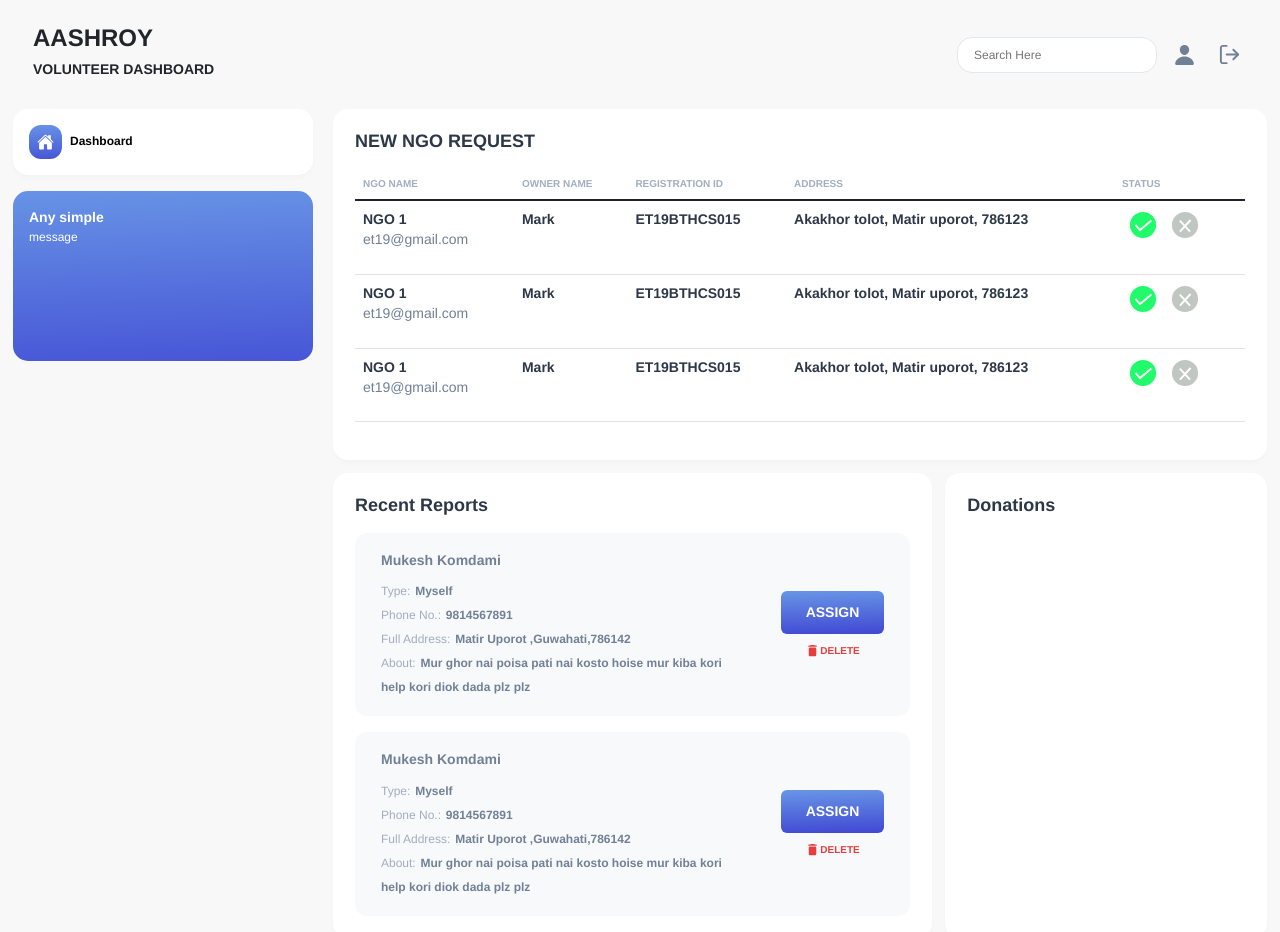
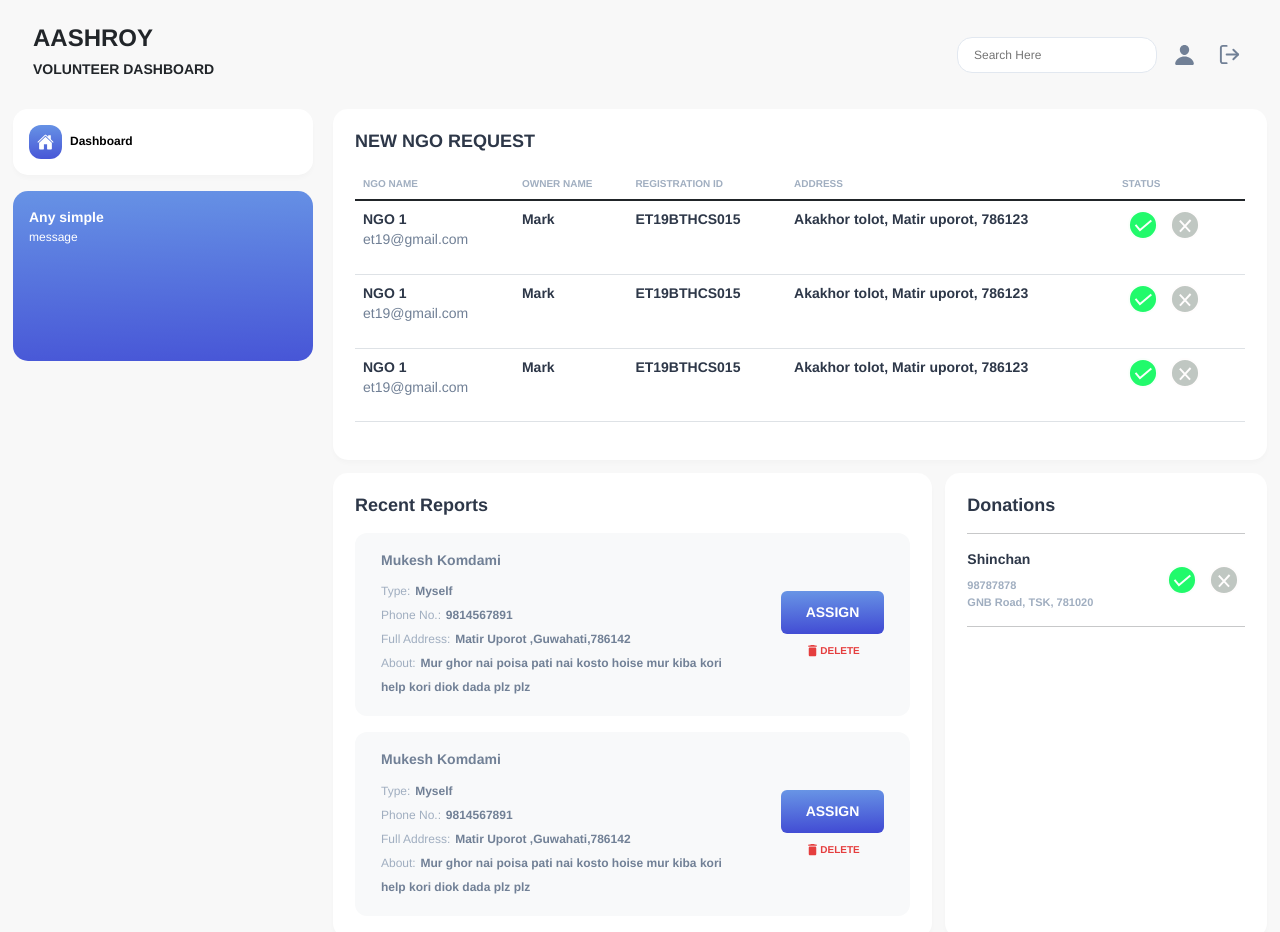
Before and after one commit to Marg-team/frontend, a React (Create React App) app: page /admin in a window 1280 px wide. Shown: the top 932 px of the page. Built offline with nearby package versions, Linux system fonts and the light colour scheme.

Commit message:
donation tile added

```diff
--- a/src/ui/screens/admin/Admin.js
+++ b/src/ui/screens/admin/Admin.js
@@ -6,6 +6,7 @@ import AdminSidebar from './components/adminSidebar/AdminSidebar';
 import * as styles from './Admin.module.css'
 import AdminTable from './components/adminTable/AdminTable';
 import ReportTile from './components/reportTile/ReportTile';
+import DonationTile from './components/donationTile/DonationTile';
 
 export default function Admin() {
     const [type, setType] = useState(null);
@@ -33,11 +34,11 @@ export default function Admin() {
                         <AdminCard className={styles.report} title="Recent Reports">
                             <ReportTile/>
                             <ReportTile/>
-
                         </AdminCard>
 
                         <AdminCard className={styles.donation} title="Donations">
-
+                            <hr/>
+                            <DonationTile/>
                         </AdminCard>
                     </div>
                 </div>
--- a/src/ui/screens/admin/components/adminTable/AdminTable.js
+++ b/src/ui/screens/admin/components/adminTable/AdminTable.js
@@ -37,7 +37,6 @@ export default function AdminTable() {
                                         <path d="M30 15.5001C30 23.5083 23.5081 30.0001 15.5 30.0001C7.49187 30.0001 1 23.5083 1 15.5001C1 7.49199 7.49187 1.00012 15.5 1.00012C23.5081 1.00012 30 7.49199 30 15.5001Z" fill="#C0C7C2"/>
                                         <path d="M10.1423 10.9039L20.7331 22.32M10.2628 22.3244L21.2628 10.3244M30 15.5001C30 23.5083 23.5081 30.0001 15.5 30.0001C7.49187 30.0001 1 23.5083 1 15.5001C1 7.49199 7.49187 1.00012 15.5 1.00012C23.5081 1.00012 30 7.49199 30 15.5001Z" stroke="#FFFDFD" stroke-width="2"/>
                                     </svg>
-
                                 </button>
                             </td>
                         </tr>
--- /dev/null
+++ b/src/ui/screens/admin/components/donationTile/DonationTile.js
@@ -0,0 +1,31 @@
+import React from 'react'
+import * as styles from './DonationTile.module.css'
+
+export default function DonationTile() {
+    return (
+        <>
+        <div className={styles.tile}>
+            <div className={styles.contents}>
+                <h4>Shinchan</h4>
+                <span>98787878</span>
+                <span>GNB Road, TSK, 781020</span>
+            </div>
+            <div className={styles.buttons}>
+                <button>
+                    <svg width="31" height="31" viewBox="0 0 31 31" fill="none" xmlns="http://www.w3.org/2000/svg">
+                        <path d="M30 15.5001C30 23.5083 23.5081 30.0001 15.5 30.0001C7.49187 30.0001 1 23.5083 1 15.5001C1 7.49199 7.49187 1.00012 15.5 1.00012C23.5081 1.00012 30 7.49199 30 15.5001Z" fill="#21FA6B"/>
+                        <path d="M7.76822 15.3599L12.7682 21.3599M11.5799 21.5135L24.1314 10.956M30 15.5001C30 23.5083 23.5081 30.0001 15.5 30.0001C7.49187 30.0001 1 23.5083 1 15.5001C1 7.49199 7.49187 1.00012 15.5 1.00012C23.5081 1.00012 30 7.49199 30 15.5001Z" stroke="#F9FFFB" stroke-width="2"/>
+                    </svg>
+                </button>
+                <button>
+                    <svg width="31" height="31" viewBox="0 0 31 31" fill="none" xmlns="http://www.w3.org/2000/svg">
+                        <path d="M30 15.5001C30 23.5083 23.5081 30.0001 15.5 30.0001C7.49187 30.0001 1 23.5083 1 15.5001C1 7.49199 7.49187 1.00012 15.5 1.00012C23.5081 1.00012 30 7.49199 30 15.5001Z" fill="#C0C7C2"/>
+                        <path d="M10.1423 10.9039L20.7331 22.32M10.2628 22.3244L21.2628 10.3244M30 15.5001C30 23.5083 23.5081 30.0001 15.5 30.0001C7.49187 30.0001 1 23.5083 1 15.5001C1 7.49199 7.49187 1.00012 15.5 1.00012C23.5081 1.00012 30 7.49199 30 15.5001Z" stroke="#FFFDFD" stroke-width="2"/>
+                    </svg>
+                </button>
+            </div>
+        </div>
+        <hr/>
+        </>
+    )
+}
--- /dev/null
+++ b/src/ui/screens/admin/components/donationTile/DonationTile.module.css
@@ -0,0 +1,42 @@
+.buttons svg {
+    width: 30px;
+}
+
+.buttons {
+    display: flex;
+}
+
+.buttons button {
+    border: none;
+    background: none;
+    transition: all 300ms;
+}
+
+.buttons button:hover {
+    transform: scale(1.2);
+}
+
+.contents {
+    display: flex;
+    flex-direction: column;
+}
+
+.contents h4 {
+    font-weight: bold;
+    font-size: 14px;
+    line-height: 140%;
+    color: #2D3748;
+}
+
+.contents span {
+    font-weight: bold;
+    font-size: 11px;
+    line-height: 150%;
+    color: #A0AEC0;
+}
+
+.tile {
+    display: flex;
+    flex-direction: row;
+    justify-content: space-between;
+}
```
Lines whose indentation alone changed are shown as unchanged.
